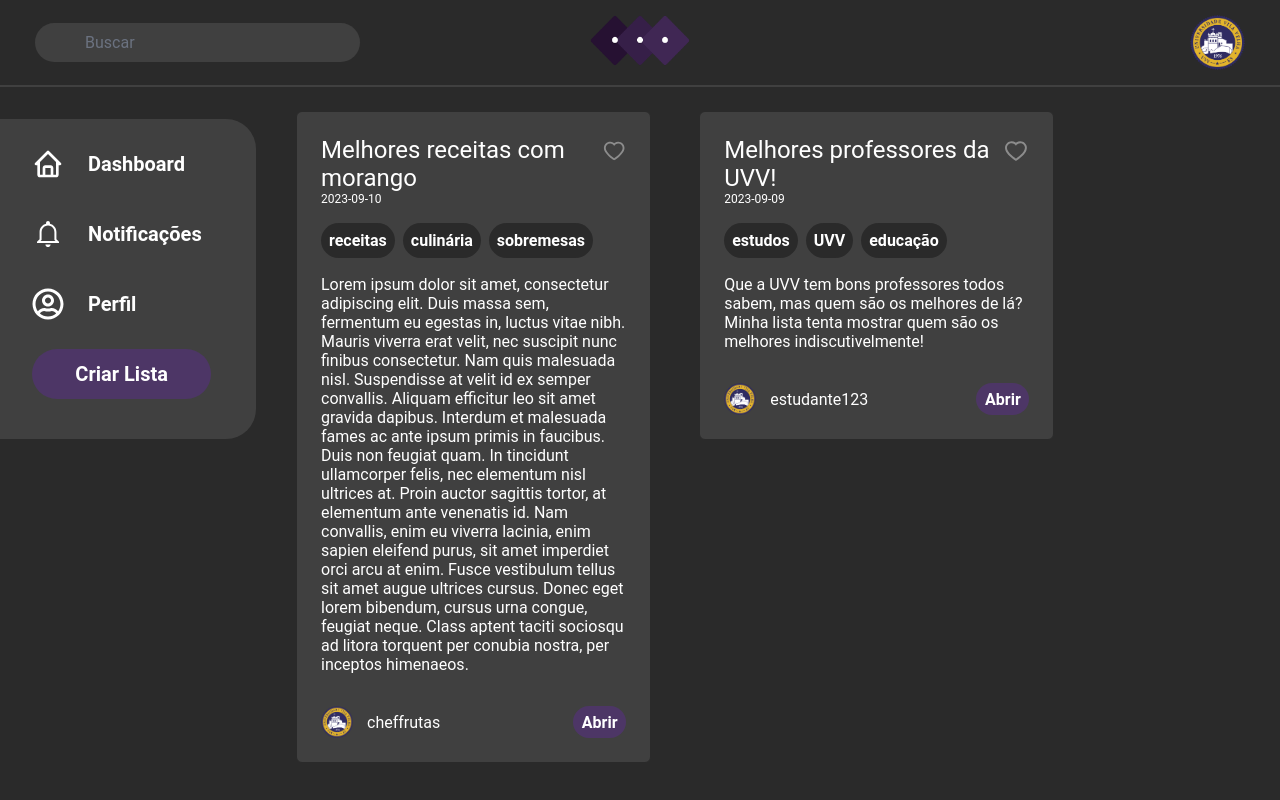
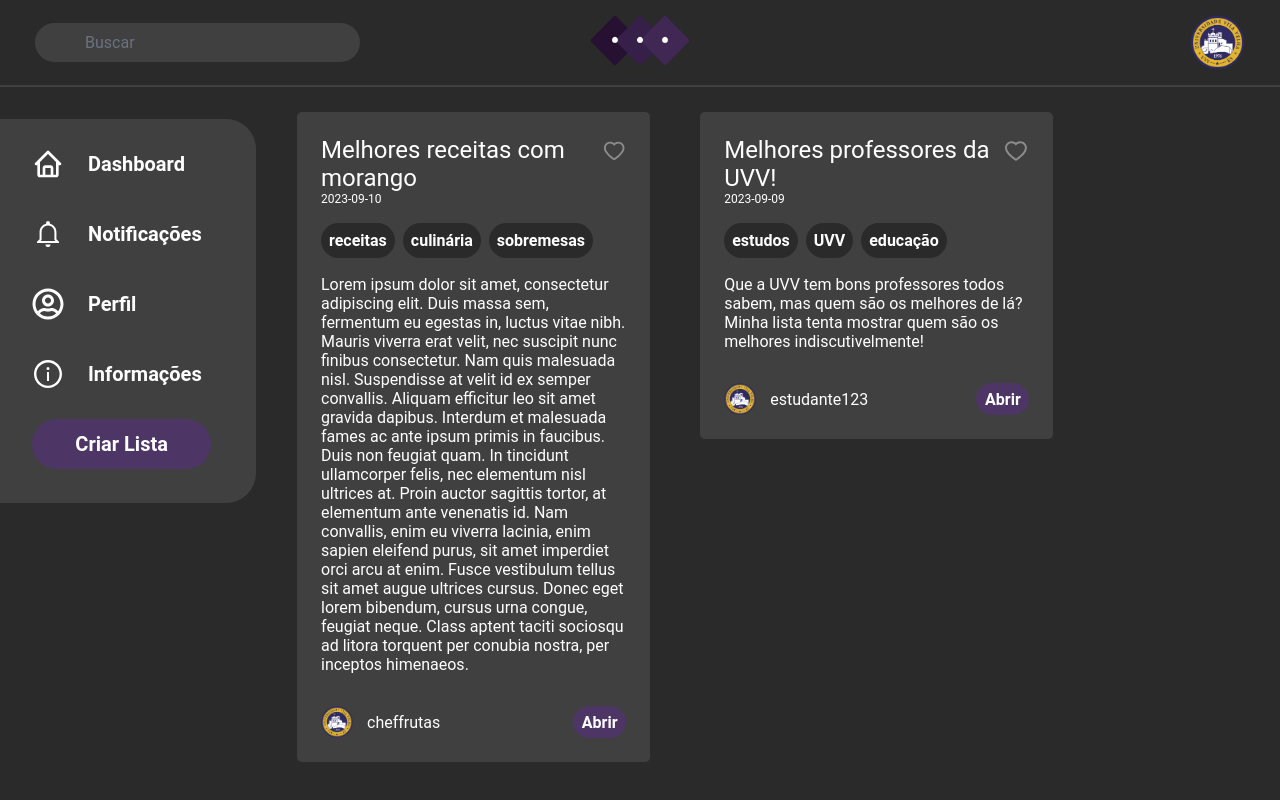
Before and after one commit to jojosuelobo/babel, a React (Vite) app: page / in a window 1280 px wide. Shown: the top 800 px of the page. Built offline with nearby package versions, Linux system fonts and the light colour scheme; no server answers; data requests are answered from the project's data file; a web font is replaced by a local one.

Commit message:
Quem Somos button

```diff
--- a/src/components/asideCustom/AsideCustom.module.sass
+++ b/src/components/asideCustom/AsideCustom.module.sass
@@ -3,7 +3,7 @@
     background-color: #404040
     // Deixa o componente a esquerda da pagina
     float: left
-    height: 20em
+    height: 24em
     width: 16em
     margin-top: 32px
     // Distância do ASIDE para o FEED (Checar no WireFrame qual a distância exata)
--- a/src/components/asideCustom/index.jsx
+++ b/src/components/asideCustom/index.jsx
@@ -2,6 +2,7 @@ import styles from './AsideCustom.module.sass'
 import { BiHome } from 'react-icons/bi'
 import { IoMdNotificationsOutline } from 'react-icons/io'
 import { FaRegUserCircle } from 'react-icons/fa'
+import { AiOutlineInfoCircle } from 'react-icons/ai'
 import { Link } from 'react-router-dom'
 
 export default function aside() {
@@ -29,6 +30,13 @@ export default function aside() {
           </li>
         </Link>
 
+        <Link to={'/about'}>
+          <li className={styles.list_btn}>
+            <AiOutlineInfoCircle className={styles.icon} />
+            <button className={styles.btn}>Informações</button>
+          </li>
+        </Link>
+
         <Link to={'/newpost'} className={styles.list_btn}>
           <button className={styles.btn2}>Criar Lista</button>
         </Link>
```
